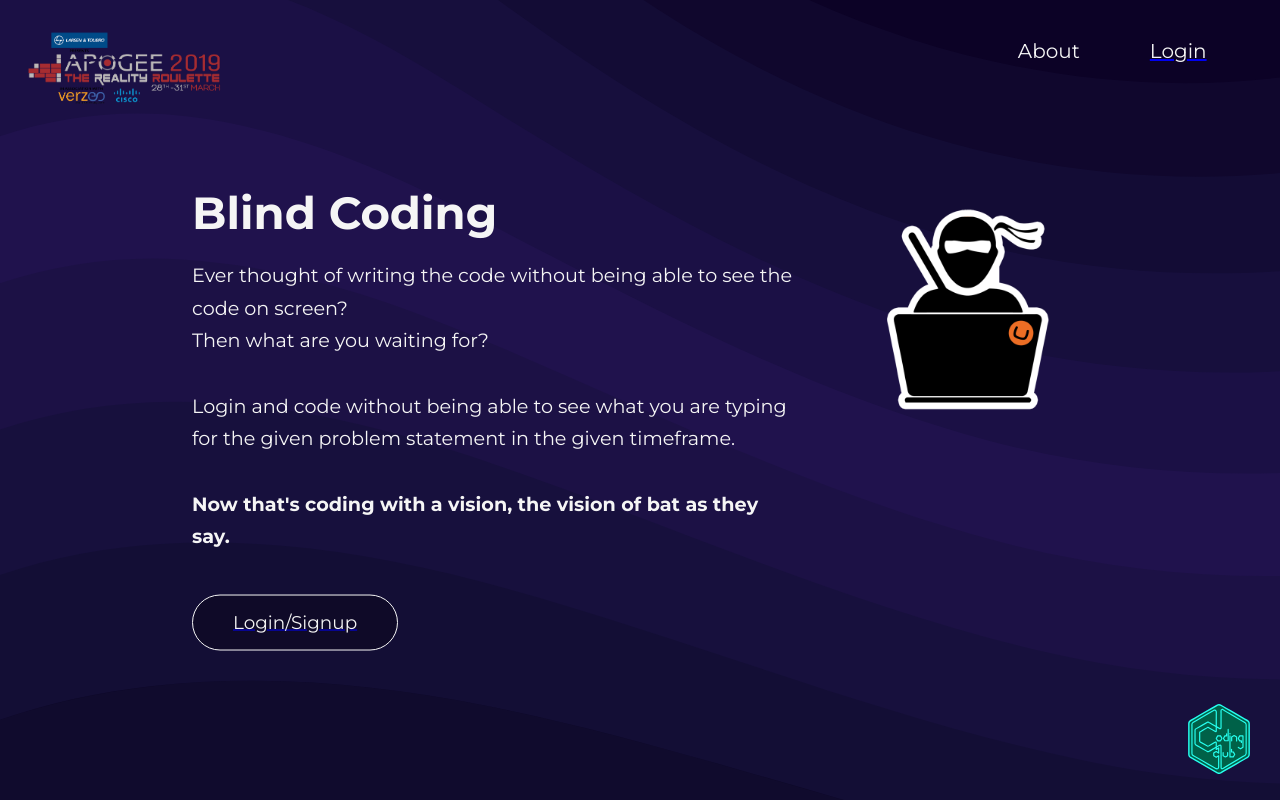
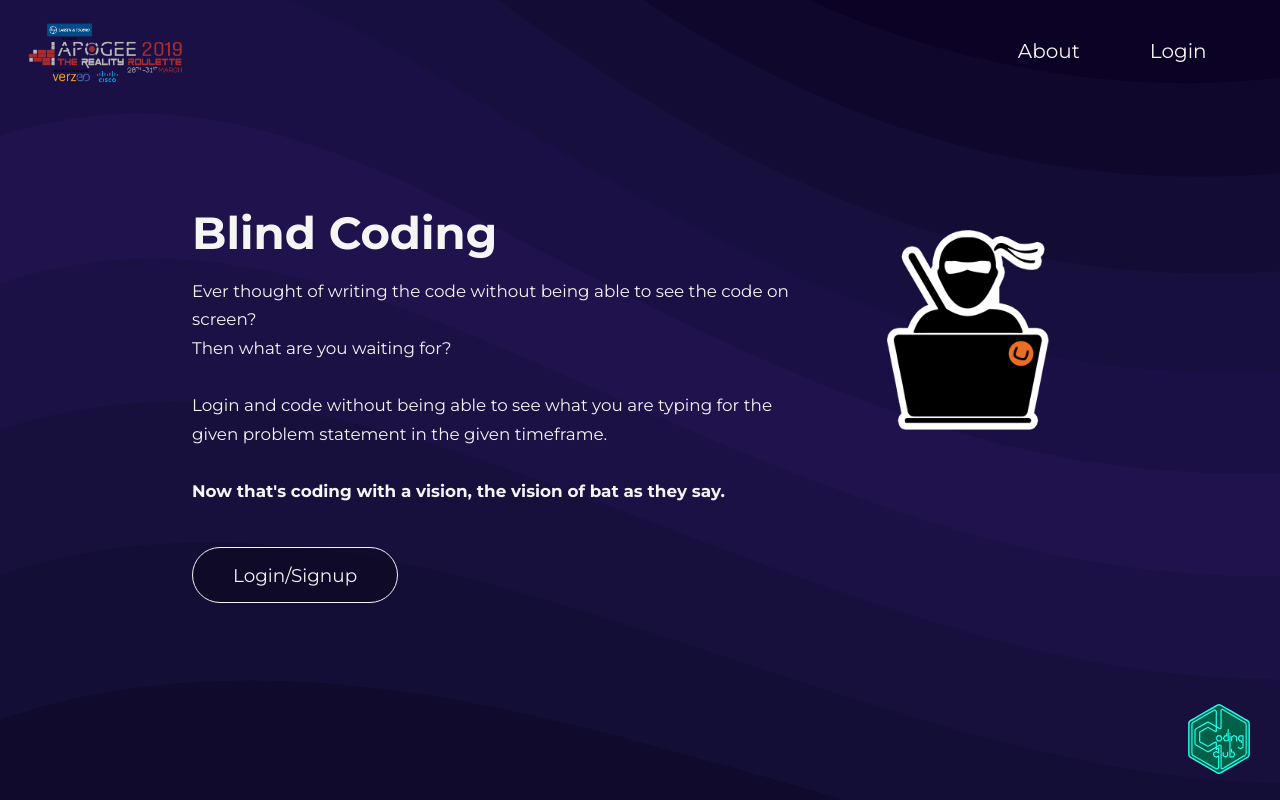
Before and after one commit to dmahajan980/BlindCoding, a Django app: page / in a window 1280 px wide. Run offline with Django 3.2, Linux system fonts and the light colour scheme.

Commit message:
Fixed homepage UI.

```diff
--- a/blind_coding/static/css/style.css
+++ b/blind_coding/static/css/style.css
@@ -12,10 +12,10 @@ body, html {
 
 #apogeeLogo {
     position: absolute;
-    top: 20px;
-    left: 25px;
-    width: 200px;
-    height: 95px;
+    top: 1vw;
+    left: 2vw;
+    width: 160px;
+    height: 80px;
 }
 
 .backdrop {
@@ -124,6 +124,10 @@ body, html {
     flex-flow: column; */
 }
 
+#content a, #header a {
+    text-decoration: none;
+}
+
 .row {
     display: flex;
 }
@@ -172,9 +176,13 @@ body, html {
 .descrip {
     width: 90%;
     line-height: 1.7;
-    font-size: 1.2rem;
+    font-size: 1.05rem;
     margin-bottom: 4vh;
 }
+
+/* br:nth-child(2) {
+    display: none;
+} */
 
 #event-logo {
     position: relative;
```
Also changed, not shown: blind_coding/db.sqlite3.
